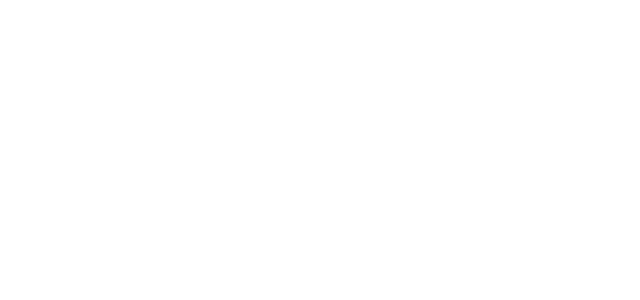
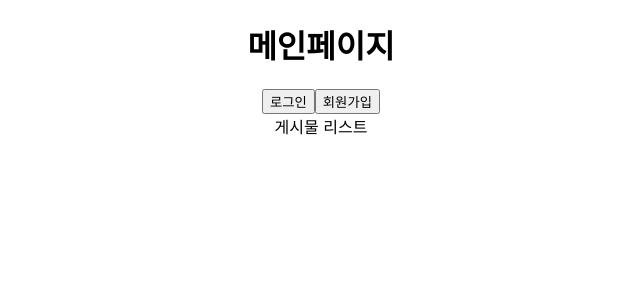
Before and after one commit to gygy2022/magazine, a React (Create React App) app: page / in a window 1280 px wide. Shown: the top 300 px of the page, without its empty margins (319-959 px from the left). Built offline with nearby package versions, Linux system fonts and the light colour scheme.

Commit message:
기본적인 라우팅 작업

```diff
--- a/public/index.html
+++ b/public/index.html
@@ -24,7 +24,7 @@
       work correctly both with client-side routing and a non-root public URL.
       Learn how to configure a non-root public URL by running `npm run build`.
     -->
-    <title>React App</title>
+    <title>리액트 심화 과제 (이가연)</title>
   </head>
   <body>
     <noscript>You need to enable JavaScript to run this app.</noscript>
--- a/src/App.js
+++ b/src/App.js
@@ -1,8 +1,22 @@
 import './App.css';
+import Main from './components/main';
+import SignUp from './components/signup';
+import Login from './components/login';
+import Write from './components/writepage';
+
+import { Routes, Route } from 'react-router-dom';
+
 
 function App() {
   return (
     <div className="App">
+      <Routes>
+        <Route path="/" element={<Main />}></Route>
+        <Route path="/signup" element={<SignUp />}></Route>
+        <Route path="/login" element={<Login />}></Route>
+        <Route pate="/write" element={<Write />}></Route>
+      </Routes>
+
     </div>
   );
 }
--- a/src/components/login.js
+++ b/src/components/login.js
@@ -0,0 +1,11 @@
+import react from "react";
+
+const Login = () => {
+  return (
+    <>
+    <h1>로그인페이지</h1>
+    </>
+  )
+}
+
+export default Login;
--- a/src/components/main.js
+++ b/src/components/main.js
@@ -0,0 +1,14 @@
+import react from "react";
+
+const Main = (props) => {
+  return (
+    <>
+    <h1>메인페이지</h1>
+    <button>로그인</button>
+    <button>회원가입</button>
+    <div>게시물 리스트</div>
+    </>
+  )
+}
+
+export default Main;
--- a/src/components/signup.js
+++ b/src/components/signup.js
@@ -0,0 +1,11 @@
+import react from "react";
+
+const SignUp = () => {
+  return (
+    <>
+    <h1>회원가입페이지</h1>
+    </>
+  )
+}
+
+export default SignUp;
--- a/src/components/writepage.js
+++ b/src/components/writepage.js
@@ -0,0 +1,11 @@
+import react from "react";
+
+const Write = () => {
+  return (
+    <>
+    <h1>글 작성 페이지 </h1>
+    </>
+  )
+}
+
+export default Write;
--- a/src/index.js
+++ b/src/index.js
@@ -3,11 +3,14 @@
 import './index.css';
 import App from './App';
 import reportWebVitals from './reportWebVitals';
+import { BrowserRouter } from 'react-router-dom';
 
 const root = ReactDOM.createRoot(document.getElementById('root'));
 root.render(
   // <React.StrictMode>
+  <BrowserRouter>
   <App />
+  </BrowserRouter>
 // </React.StrictMode>
 )
 // If you want to start measuring performance in your app, pass a function
```
